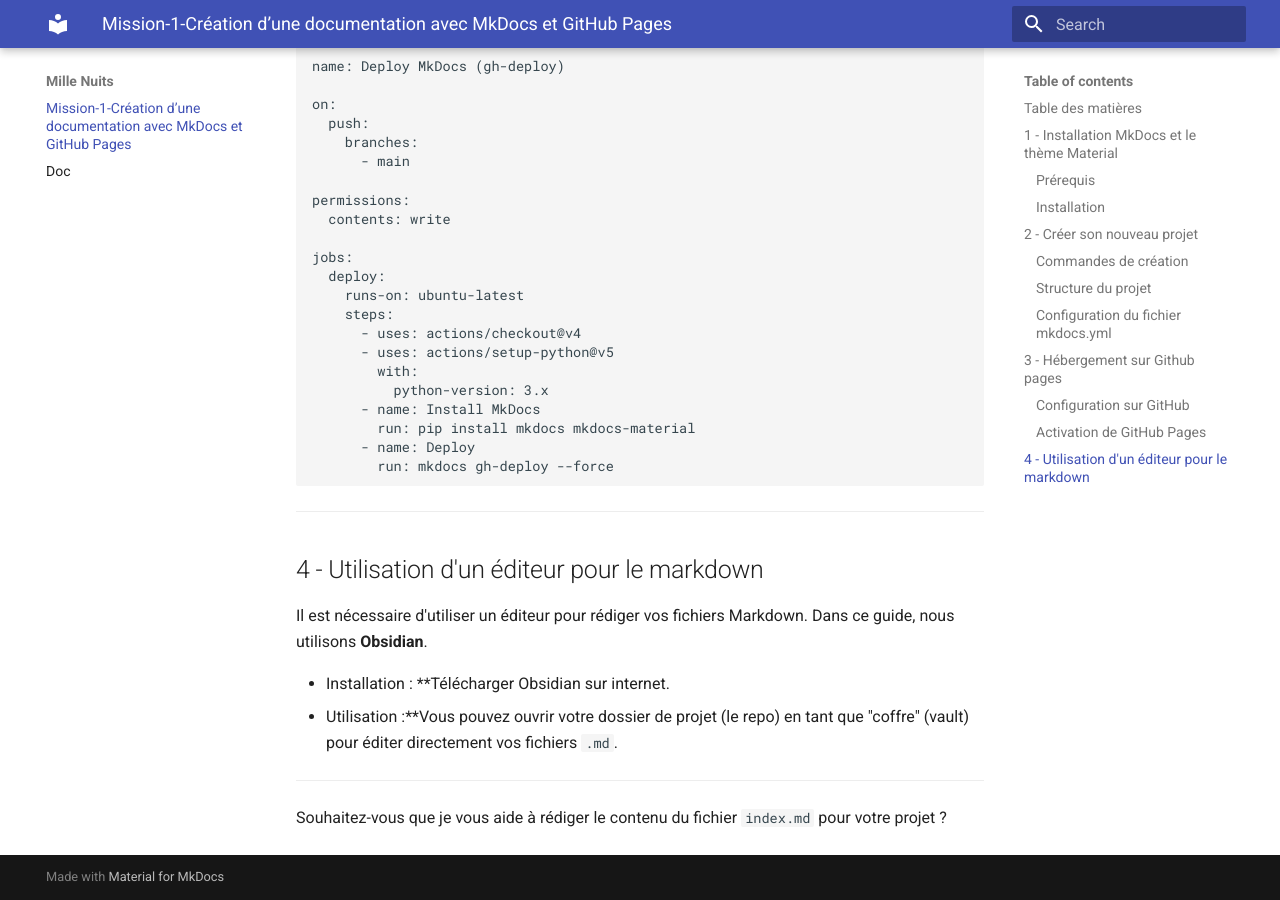
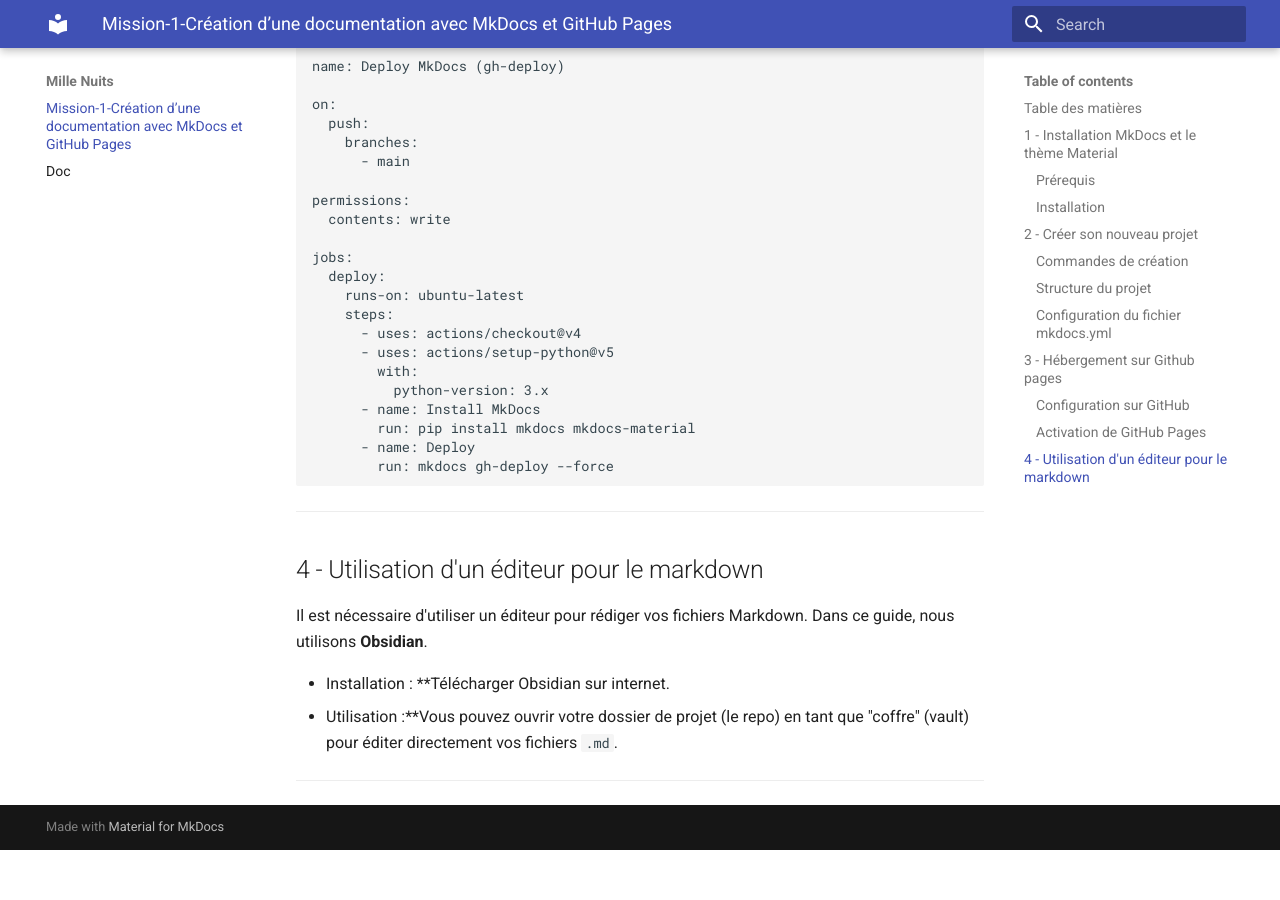
Before and after one commit to WALID163/MilleNuits-mkdocs, an MkDocs documentation site: the page built from docs/index.md, in a window 1280 px wide and 900 px high, scrolled down 2553 px. Built offline with MkDocs 1.6.1 and Material for MkDocs 9.7.7, drawn with Linux system fonts in a browser that asks for light colours; after the commit the page ends 3403 px from its top, so only the background shows below that.

Commit message:
Remove assistance prompt from index.md
Removed the prompt for assistance in writing the index.md content.

```diff
--- a/docs/index.md
+++ b/docs/index.md
@@ -138,5 +138,3 @@
   * Installation : **Télécharger Obsidian sur internet.
   * Utilisation :**Vous pouvez ouvrir votre dossier de projet (le repo) en tant que "coffre" (vault) pour éditer directement vos fichiers `.md`.
 -----
-
-Souhaitez-vous que je vous aide à rédiger le contenu du fichier `index.md` pour votre projet ?
```
